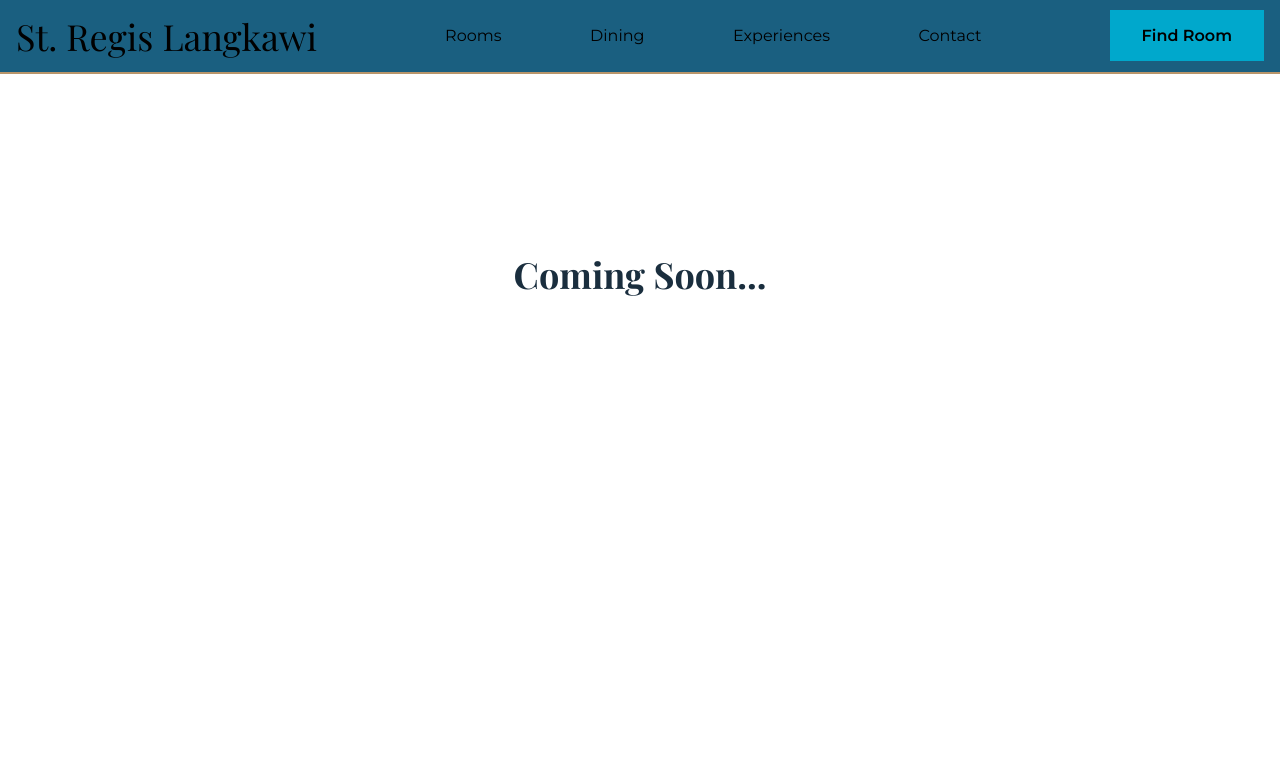
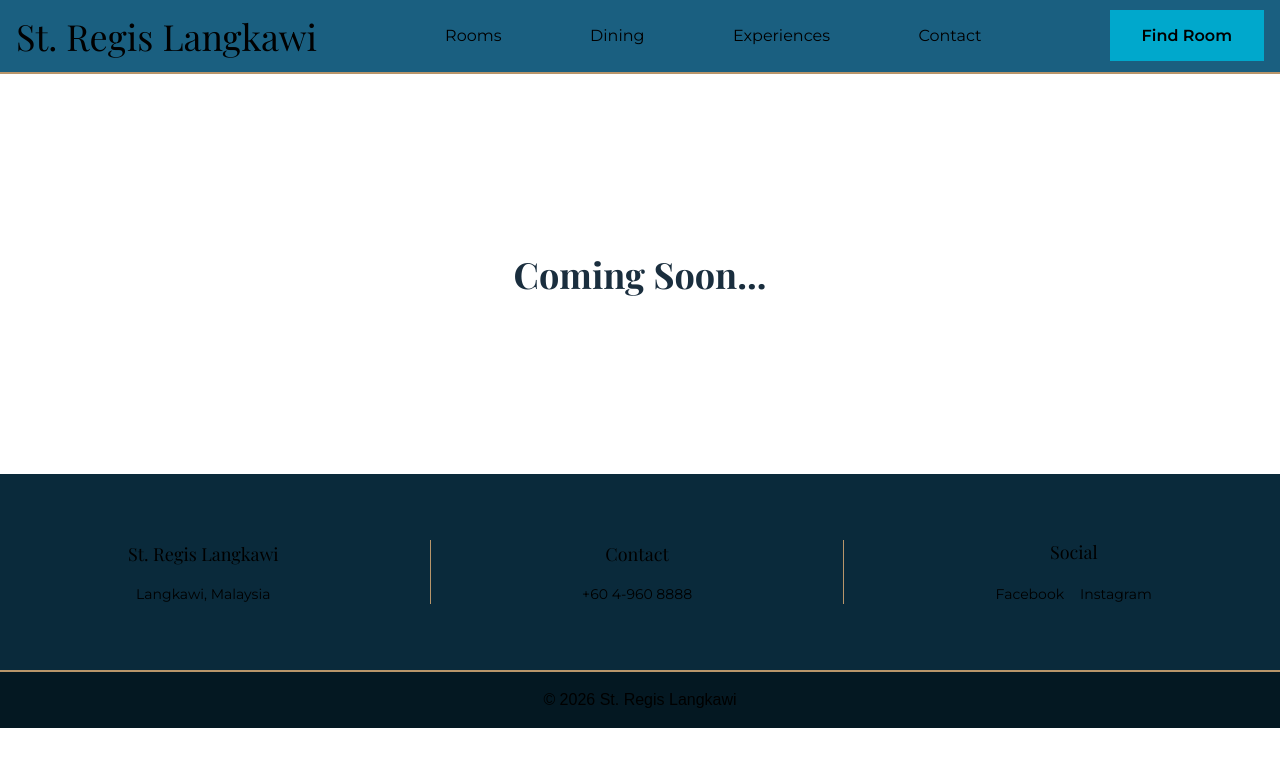
Before and after one commit to ChongWengKit/Resort-Landing-Page-Section-Modal-Demo, a Next.js app: page /contact in a window 1280 px wide. Shown: the top 766 px of the page. Built offline with nearby package versions, Linux system fonts and the light colour scheme; a web font is replaced by a local one.

Commit message:
minor layout code change

```diff
--- a/app/layout.tsx
+++ b/app/layout.tsx
@@ -2,7 +2,7 @@
 import { Montserrat, Playfair_Display } from "next/font/google";
 import "./globals.css";
 import TopBar from "./components/ui/TopBar";
-
+import Footer from "./components/ui/Footer";
 const montserrat = Montserrat({
   subsets: ["latin"],
   variable: "--font-montserrat",
@@ -26,7 +26,9 @@
     >
       <body className="min-h-full flex flex-col">
         <TopBar />
-        {children}</body>
+        {children}
+        <Footer />
+      </body>
     </html>
   );
 }
--- a/app/page.tsx
+++ b/app/page.tsx
@@ -69,7 +69,6 @@
         <OfferSection></OfferSection>
         <FrequentlyAskedQuestions />
       </div>
-      <Footer />
     </>
 
   );
```
